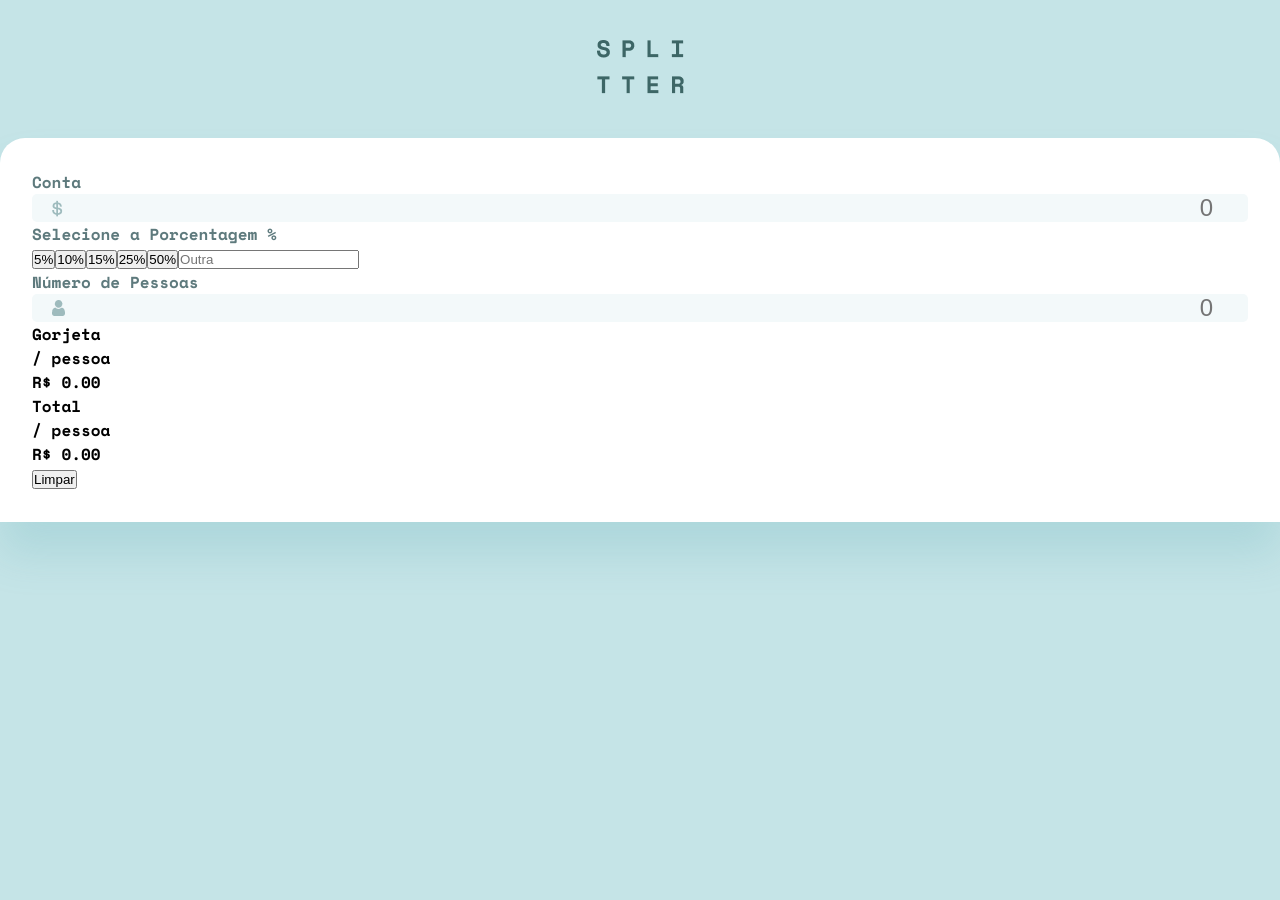
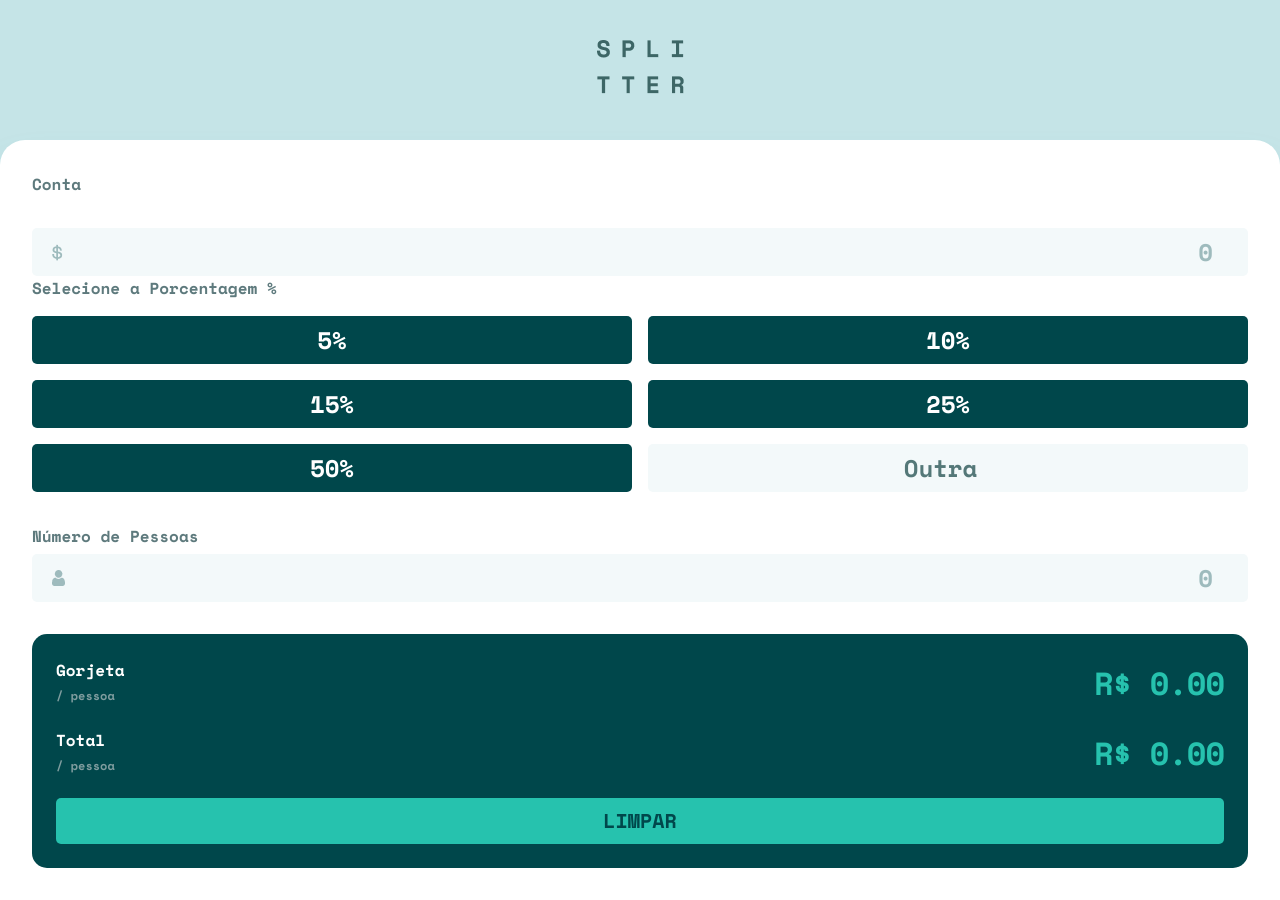
Before and after one commit to bsthaiss/aulas-react, a React (Vite) app in the folder calculadora-de-gorjeta/: page / in a window 1280 px wide. Before the commit the page ends 800 px from the top, so only its background shows below. Built offline with nearby package versions, Linux system fonts and the light colour scheme.

Commit message:
Aula 23/05

```diff
--- a/calculadora-de-gorjeta/src/components/Calculadora.css
+++ b/calculadora-de-gorjeta/src/components/Calculadora.css
@@ -3,22 +3,21 @@ main {
     border-radius: 25px 25px 0px 0px;
     box-shadow: 0px 32px 43px rgba(79, 166, 175, 0.200735);
     padding: 2rem;
-    font-family: 'Space Mono', monospace;
 }
 
 label {
     color: #5E7A7D;
     line-height: 1.5rem;
-    margin-bottom: .375rem;
 }
 
 .input-box {
     background-color: #F3F9FA;
     border-radius: 5px;
-    padding-inline: 1.25rem;
+    padding: .375rem 1.25rem;
     display: flex;
     align-items: center;
     justify-content: space-between;
+    margin-top: .375rem;
 }
 
 .input-box input {
@@ -30,3 +29,95 @@ label {
     outline: none;
     color: #00474B;
 }
+
+.input-box input::placeholder {
+    color: #9EBBBD;
+}
+
+.bill,
+.tip-percentage,
+.people {
+    margin-bottom: 2rem;
+}
+
+.tip-percentage div {
+    display: grid;
+    grid-template-columns: repeat(2, 1fr);
+    gap: 1rem;
+    margin-top: 1rem;
+}
+
+#custom {
+    width: 100%;
+    background-color: #F3F9FA;
+    color: #00474B;
+}
+
+#custom::placeholder {
+    color: #547878;
+}
+
+.tip-percentage input {
+    font-size: 1.5rem;
+    line-height: 2.25rem;
+    text-align: center;
+    padding: .375rem;
+    border: 0;
+    outline: 0;
+    border-radius: 5px;
+}
+
+.tip-percentage input[type=button] {
+    background-color: #00474B;
+    color: #FFF;
+}
+
+.results {
+    background-color: #00474B;
+    padding: 1.5rem;
+    color: #FFF;
+    border-radius: 15px;
+}
+
+.tip-amount,
+.total {
+    display: flex;
+    align-items: center;
+    justify-content: space-between;
+    margin-bottom: 1.25rem;
+}
+
+.tip-amount p:nth-of-type(1),
+.total p:nth-of-type(1) {
+    line-height: 1.5rem;
+}
+
+.results span {
+    font-size: .75rem;
+    color: #7F9D9F;
+}
+
+.tip-amount p:nth-of-type(2),
+.total p:nth-of-type(2) {
+    color: #26C2AE;
+    font-size: 2rem;
+    line-height: 3rem;
+    letter-spacing: -1px;
+}
+
+.results button {
+    width: 100%;
+    padding-block: .5rem;
+    border: 0;
+    background-color: #26C2AE;
+    border-radius: 5px;
+    font-size: 1.25rem;
+    line-height: 1.875rem;
+    color: #00474B;
+    text-transform: uppercase;
+}
+
+.input-box:has(input:hover),
+.input-box:has(input:focus) {
+    outline: 2px solid #26C2AE;
+}
--- a/calculadora-de-gorjeta/src/index.css
+++ b/calculadora-de-gorjeta/src/index.css
@@ -2,6 +2,7 @@
     margin: 0;
     padding: 0;
     box-sizing: border-box;
+    font-family: 'Space Mono', monospace;
 }
 
 body {
```
